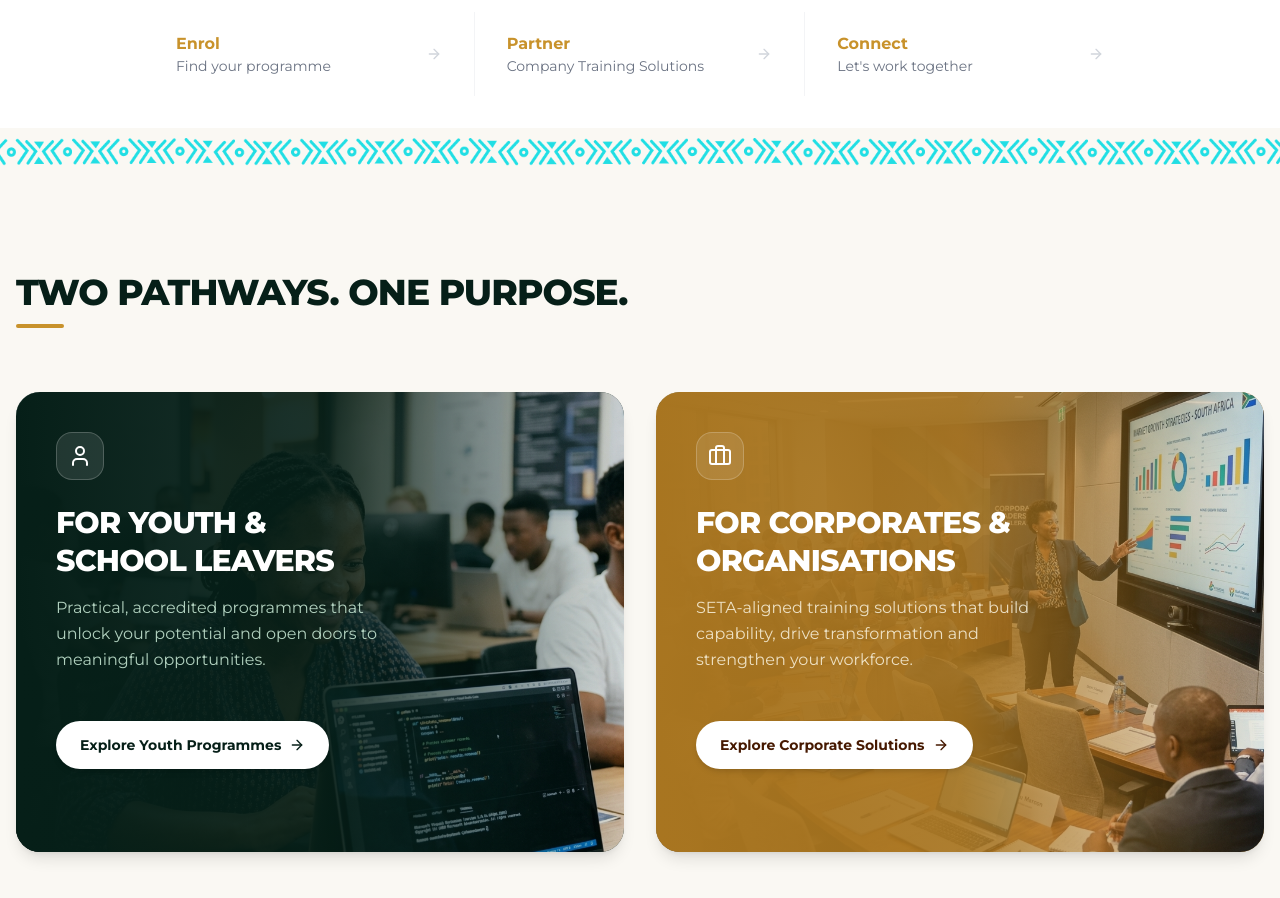
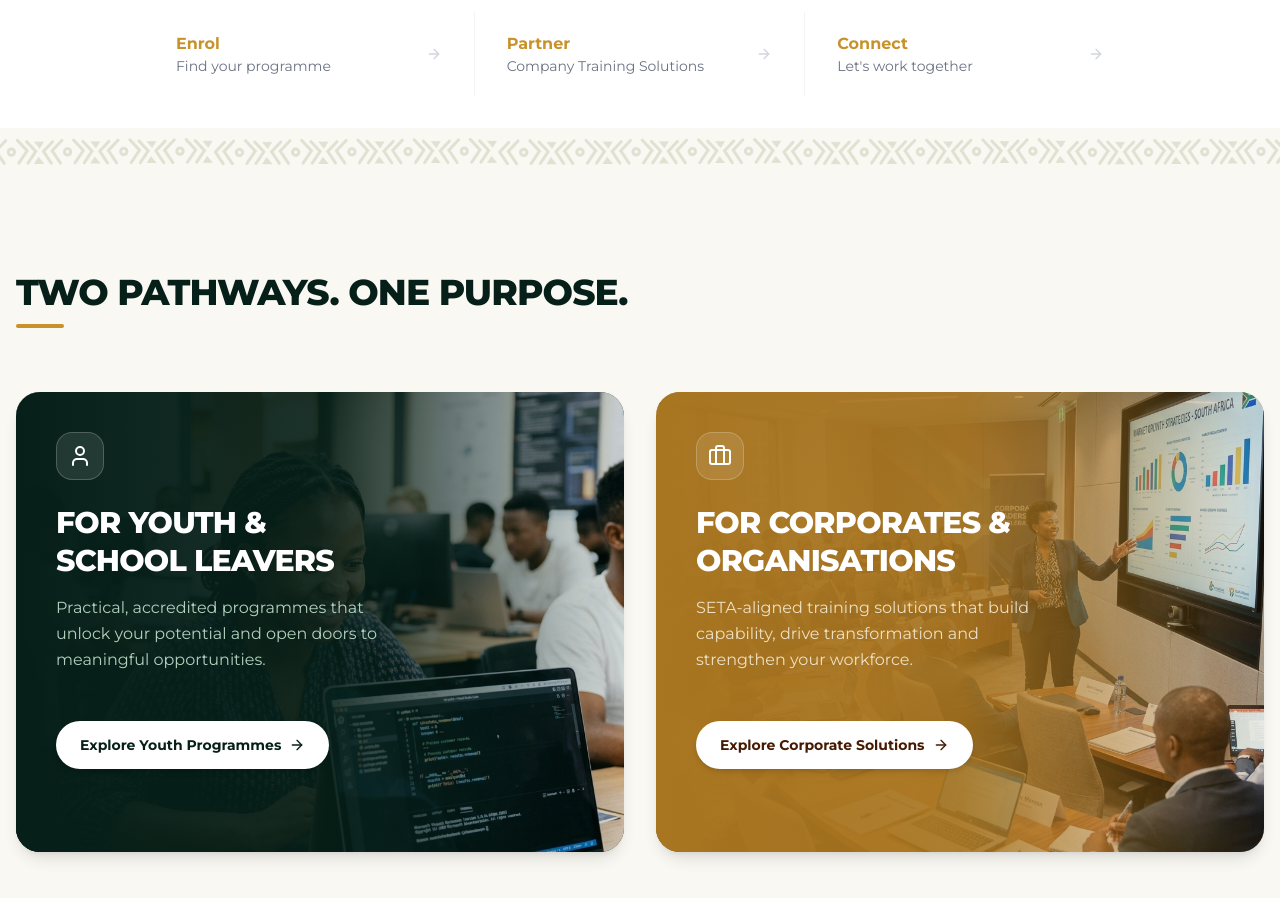
Before and after one commit to AliMora83/Azibuye-Website, a Next.js app in the folder azibuye/: page / in a window 1280 px wide. Shown: the part 820-1718 px from the top of the page. Built offline with nearby package versions, Linux system fonts and the light colour scheme.

Commit message:
Remove color conversion filter from Zulu pattern divider class

```diff
--- a/azibuye/app/globals.css
+++ b/azibuye/app/globals.css
@@ -51,10 +51,8 @@ body {
   background-repeat: repeat-x;
   background-position: center;
   background-size: auto 28px;
-  /* Convert light pattern to brand dark green (#0D4B3E) */
-  filter: invert(24%) sepia(21%) saturate(1915%) hue-rotate(126deg) brightness(95%) contrast(92%);
   pointer-events: none;
-  opacity: 0.9;
+  opacity: 1;
 }
 
 
```
